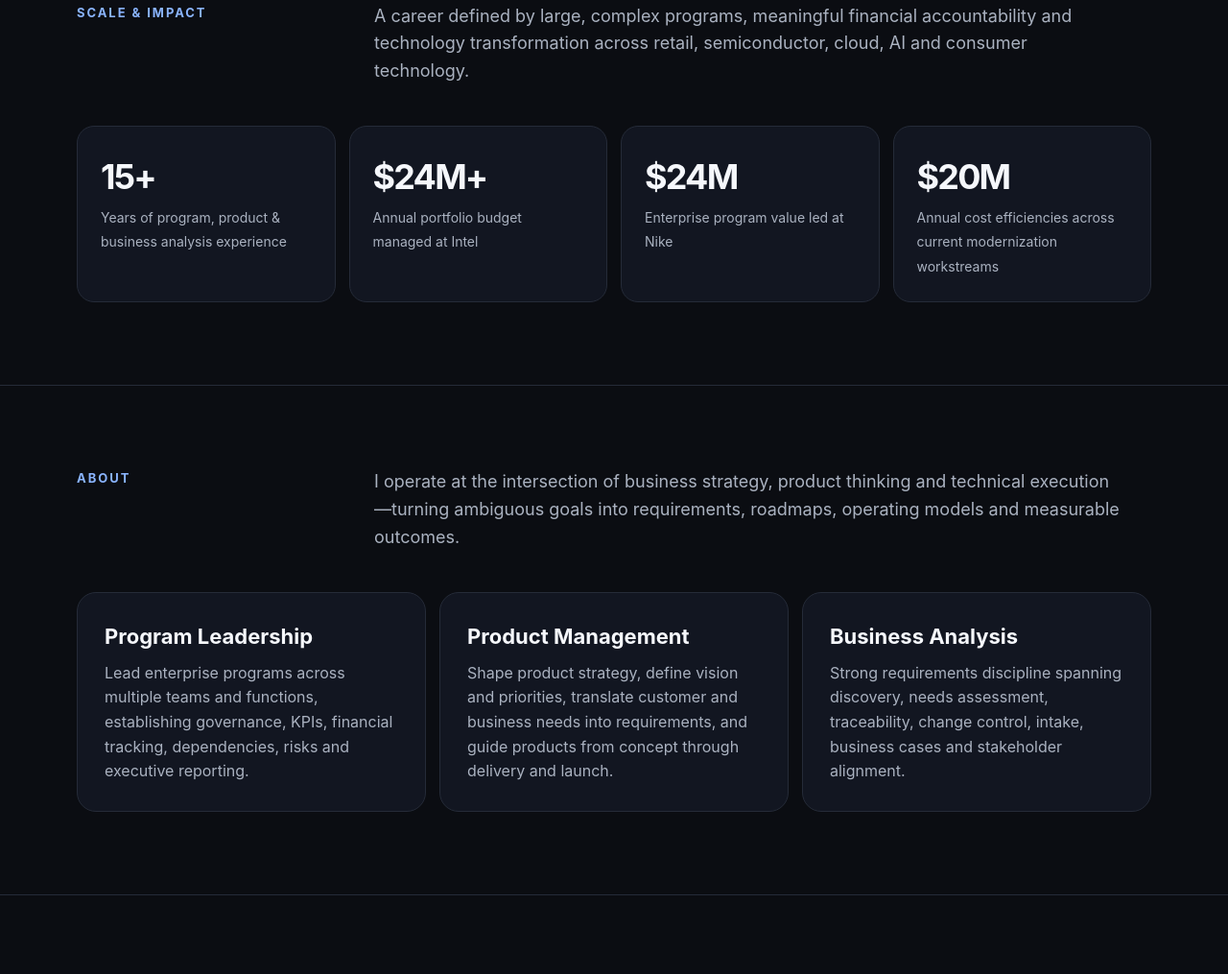
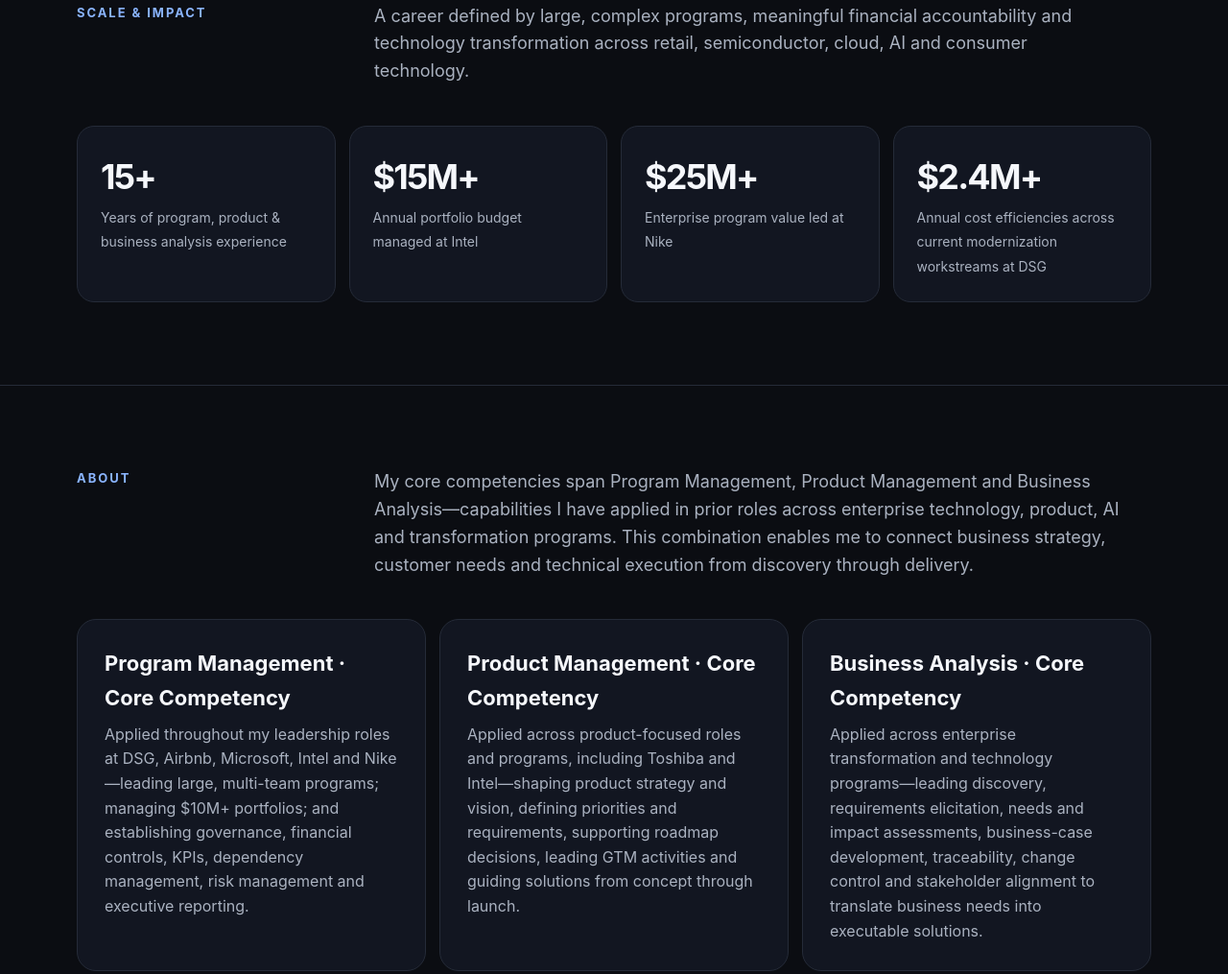
Before and after one commit to bankyelesha-jpg/bankyelesha-jpg.github.io, a plain HTML site: page index.html in a window 1280 px wide. Shown: the part 841-1856 px from the top of the page at 96% size. Drawn offline with Linux system fonts and the light colour scheme.

Commit message:
Add files via upload

```diff
--- a/index.html
+++ b/index.html
@@ -54,18 +54,18 @@ footer{padding:30px 0;color:var(--muted);font-size:13px}
 <div class="section-head"><h2>Scale & impact</h2><p>A career defined by large, complex programs, meaningful financial accountability and technology transformation across retail, semiconductor, cloud, AI and consumer technology.</p></div>
 <div class="stats">
 <div class="stat"><strong>15+</strong><span>Years of program, product & business analysis experience</span></div>
-<div class="stat"><strong>$24M+</strong><span>Annual portfolio budget managed at Intel</span></div>
-<div class="stat"><strong>$24M</strong><span>Enterprise program value led at Nike</span></div>
-<div class="stat"><strong>$20M</strong><span>Annual cost efficiencies across current modernization workstreams</span></div>
+<div class="stat"><strong>$15M+</strong><span>Annual portfolio budget managed at Intel</span></div>
+<div class="stat"><strong>$25M+</strong><span>Enterprise program value led at Nike</span></div>
+<div class="stat"><strong>$2.4M+</strong><span>Annual cost efficiencies across current modernization workstreams at DSG</span></div>
 </div>
 </div></section>
 
 <section id="about"><div class="container">
-<div class="section-head"><h2>About</h2><p>I operate at the intersection of business strategy, product thinking and technical execution—turning ambiguous goals into requirements, roadmaps, operating models and measurable outcomes.</p></div>
+<div class="section-head"><h2>About</h2><p>My core competencies span Program Management, Product Management and Business Analysis—capabilities I have applied in prior roles across enterprise technology, product, AI and transformation programs. This combination enables me to connect business strategy, customer needs and technical execution from discovery through delivery.</p></div>
 <div class="feature">
-<div class="card"><h3>Program Leadership</h3><p>Lead enterprise programs across multiple teams and functions, establishing governance, KPIs, financial tracking, dependencies, risks and executive reporting.</p></div>
-<div class="card"><h3>Product Management</h3><p>Shape product strategy, define vision and priorities, translate customer and business needs into requirements, and guide products from concept through delivery and launch.</p></div>
-<div class="card"><h3>Business Analysis</h3><p>Strong requirements discipline spanning discovery, needs assessment, traceability, change control, intake, business cases and stakeholder alignment.</p></div>
+<div class="card"><h3>Program Management · Core Competency</h3><p>Applied throughout my leadership roles at DSG, Airbnb, Microsoft, Intel and Nike—leading large, multi-team programs; managing $10M+ portfolios; and establishing governance, financial controls, KPIs, dependency management, risk management and executive reporting.</p></div>
+<div class="card"><h3>Product Management · Core Competency</h3><p>Applied across product-focused roles and programs, including Toshiba and Intel—shaping product strategy and vision, defining priorities and requirements, supporting roadmap decisions, leading GTM activities and guiding solutions from concept through launch.</p></div>
+<div class="card"><h3>Business Analysis · Core Competency</h3><p>Applied across enterprise transformation and technology programs—leading discovery, requirements elicitation, needs and impact assessments, business-case development, traceability, change control and stakeholder alignment to translate business needs into executable solutions.</p></div>
 </div>
 </div></section>
 
@@ -82,7 +82,7 @@ footer{padding:30px 0;color:var(--muted);font-size:13px}
 <section id="experience"><div class="container">
 <div class="section-head"><h2>Experience</h2><p>Selected experience demonstrating increasing scope across technical programs, product, business analysis, AI and enterprise transformation.</p></div>
 <div class="timeline">
-<div class="role"><div class="date">JAN 2026 — PRESENT</div><div><h3>Senior Technical Program Manager</h3><div class="company">Dick's Sporting Goods</div><ul><li>Direct large-scale platform modernization and migration across five enterprise workstreams, driving retirement of legacy systems and $20M in annual cost efficiencies.</li><li>Lead Oracle-to-Databricks data platform consolidation across data science, engineering and reporting workloads.</li><li>Facilitate requirements definition and discovery with business stakeholders to validate reporting needs and align solutions to strategic objectives.</li></ul></div></div>
+<div class="role"><div class="date">JAN 2026 — PRESENT</div><div><h3>Senior Technical Program Manager</h3><div class="company">Dick's Sporting Goods</div><ul><li>Direct large-scale platform modernization and migration across five enterprise workstreams, driving retirement of legacy systems and $2.4M+ in annual cost efficiencies.</li><li>Lead Oracle-to-Databricks data platform consolidation across data science, engineering and reporting workloads.</li><li>Facilitate requirements definition and discovery with business stakeholders to validate reporting needs and align solutions to strategic objectives.</li></ul></div></div>
 
 <div class="role"><div class="date">JUN 2024 — JAN 2026</div><div><h3>Senior Program Manager</h3><div class="company">Airbnb</div><ul><li>Led cross-functional AI programs across Privacy, Security, Risk and Data, including multimodal detection and automated enforcement models.</li><li>Partnered with Legal, Security and Data teams to align product development with regional regulations and data-minimization practices.</li><li>Translated complex business and policy needs into execution plans, requirements and cross-functional delivery.</li></ul></div></div>
 
@@ -90,9 +90,9 @@ footer{padding:30px 0;color:var(--muted);font-size:13px}
 
 <div class="role"><div class="date">JAN 2022 — MAY 2023</div><div><h3>Senior Program Manager / RTE</h3><div class="company">Microsoft</div><ul><li>Managed customer engagements across Energy, Automotive and Healthcare, integrating applications with M365 and enabling Azure digital-twin use cases.</li><li>Led triage, business-case development and senior-leadership presentations to determine solution fit and priorities.</li><li>Established program governance, reporting, scope and execution plans across customer engagement workstreams.</li></ul></div></div>
 
-<div class="role"><div class="date">JUN 2018 — JAN 2022</div><div><h3>Head of PMO / Senior Program Manager</h3><div class="company">Intel</div><ul><li>Managed and coached program managers across Marketing, Sales and IT while leading end-to-end enterprise solutions.</li><li>Managed the Retail Partner Solutions portfolio with an **annual budget exceeding $24M**.</li><li>Led software product teams accountable for 100+ engineers across multiple global sites, delivering deep-learning workload optimizations.</li><li>Established a Program Management Community of Practice for governance, reporting, guidelines and standardized artifacts.</li><li>Led Intel AI direct-optimization teams and launched the Intel AI Model Zoo.</li></ul></div></div>
+<div class="role"><div class="date">JUN 2018 — JAN 2022</div><div><h3>Head of PMO / Senior Program Manager</h3><div class="company">Intel</div><ul><li>Managed and coached program managers across Marketing, Sales and IT while leading end-to-end enterprise solutions.</li><li>Managed the Retail Partner Solutions portfolio with an **annual budget exceeding $15M**.</li><li>Led software product teams accountable for 100+ engineers across multiple global sites, delivering deep-learning workload optimizations.</li><li>Established a Program Management Community of Practice for governance, reporting, guidelines and standardized artifacts.</li><li>Led Intel AI direct-optimization teams and launched the Intel AI Model Zoo.</li></ul></div></div>
 
-<div class="role"><div class="date">JUN 2013 — JUN 2018</div><div><h3>Senior Program Manager</h3><div class="company">Nike</div><ul><li>Led a **$24M Consumer Direct Enterprise program** across 10+ functions delivering integrated marketplace solutions.</li><li>Applied data-driven risk management to business functions and supported transition to new organizational structures and processes.</li><li>Connected business strategy, product priorities, requirements and technology execution across a complex enterprise environment.</li></ul></div></div>
+<div class="role"><div class="date">JUN 2013 — JUN 2018</div><div><h3>Senior Program Manager</h3><div class="company">Nike</div><ul><li>Led a **$25M+ Consumer Direct Enterprise program** across 10+ functions delivering integrated marketplace solutions.</li><li>Applied data-driven risk management to business functions and supported transition to new organizational structures and processes.</li><li>Connected business strategy, product priorities, requirements and technology execution across a complex enterprise environment.</li></ul></div></div>
 </div></div></section>
 
 <section id="certifications"><div class="container">
```
